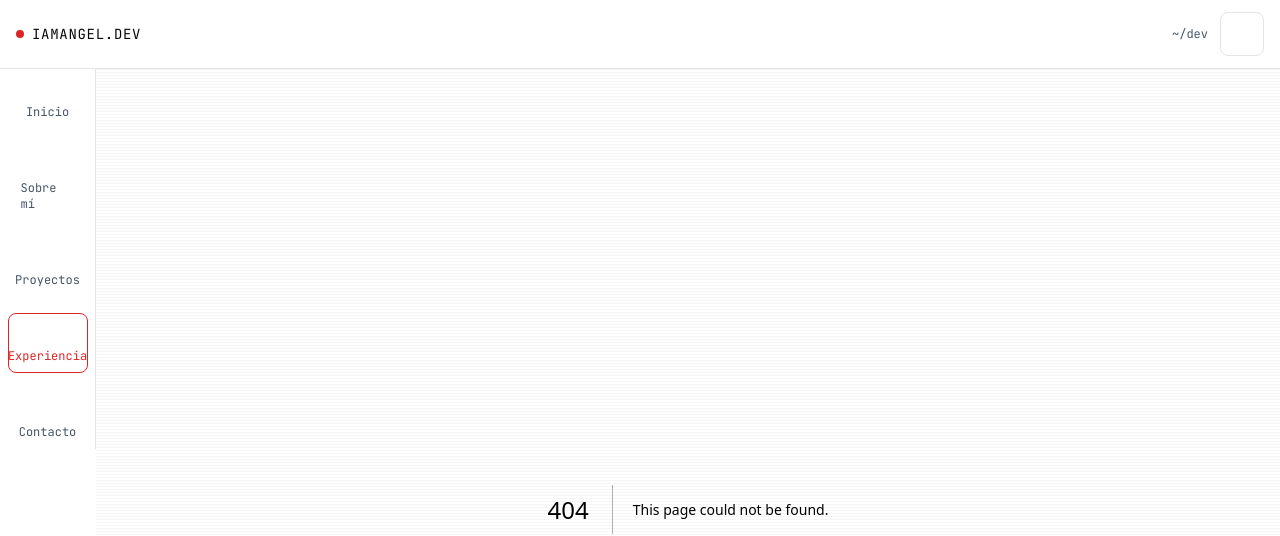
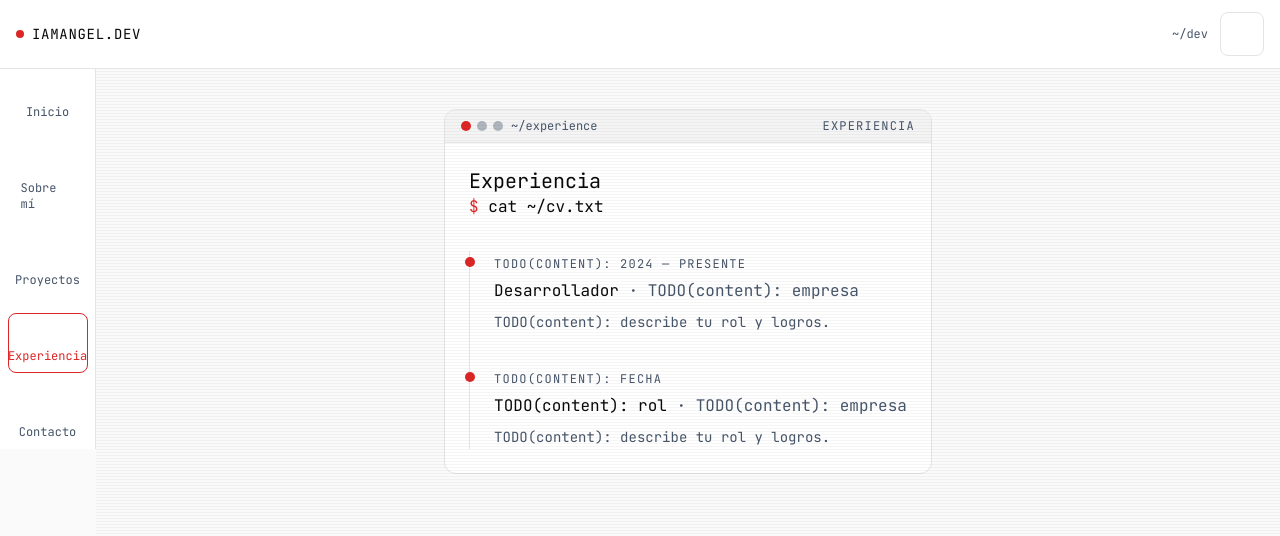
Before and after one commit to AngelTaRa99/portfolio-final, a Next.js app: page /experience in a window 1280 px wide. Before the commit this address had no page. Shown: the top 536 px of the page. Built offline with nearby package versions, Linux system fonts and the light colour scheme; some icons are missing.

Commit message:
feat: add experience timeline page

```diff
--- /dev/null
+++ b/src/app/components/TimelineItem.tsx
@@ -0,0 +1,14 @@
+import type { ExperienceItem } from "@/content/types";
+
+export default function TimelineItem({ item }: { item: ExperienceItem }) {
+  return (
+    <li className="relative border-l border-border pb-8 pl-6 last:pb-0">
+      <span className="absolute -left-[5px] top-1.5 h-2.5 w-2.5 rounded-full bg-primary" aria-hidden="true" />
+      <time className="font-mono text-xs uppercase tracking-widest text-muted-foreground">{item.period}</time>
+      <h3 className="mt-1 font-mono text-base text-foreground">
+        {item.role} <span className="text-muted-foreground">· {item.org}</span>
+      </h3>
+      <p className="mt-2 text-sm leading-relaxed text-muted-foreground">{item.description}</p>
+    </li>
+  );
+}
--- /dev/null
+++ b/src/app/experience/page.tsx
@@ -0,0 +1,18 @@
+import TerminalPanel from "@/app/components/TerminalPanel";
+import PromptLine from "@/app/components/PromptLine";
+import TimelineItem from "@/app/components/TimelineItem";
+import { experience } from "@/content/experience";
+
+export default function Experience() {
+  return (
+    <TerminalPanel title="experiencia" path="~/experience" className="w-full max-w-3xl">
+      <h1 className="text-xl text-foreground">Experiencia</h1>
+      <PromptLine>cat ~/cv.txt</PromptLine>
+      <ul className="mt-8">
+        {experience.map((item) => (
+          <TimelineItem key={item.id} item={item} />
+        ))}
+      </ul>
+    </TerminalPanel>
+  );
+}
```
Also changed, not shown: 1 other file (tests, documents, lock files or other folders).
